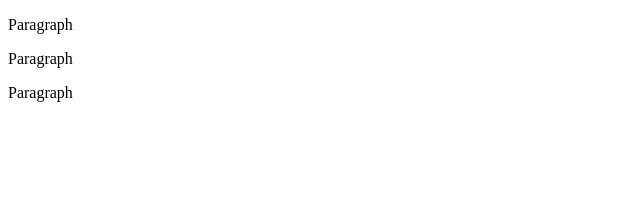
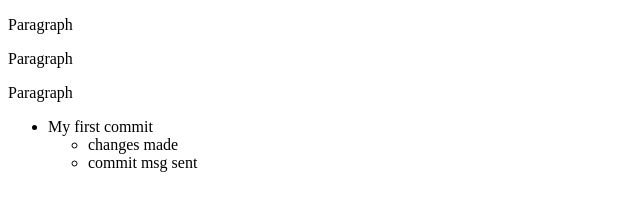
Before and after one commit to MadhuRajen/test-bootcamp, a plain HTML site: page exercise.html in a window 1280 px wide. Shown: the whole page, without its empty margins (0-640 px from the left). Drawn offline with Linux system fonts and the light colour scheme.

Commit message:
changed head.html file

```diff
--- a/exercise.html
+++ b/exercise.html
@@ -4,7 +4,13 @@
         <p>Paragraph</p>
         <p title="I'm a para">Paragraph</p>
         <p title='I am a "para" in this book'>Paragraph</p>
-
+    <ul>
+    <li>My first commit</li>
+    <ul>
+        <li>changes made</li>
+        <li>commit msg sent </li>
+        </ul>
+    </ul>
 
     </body>
 </html>
```
Also changed, not shown: head.html (+3 -0 lines).
